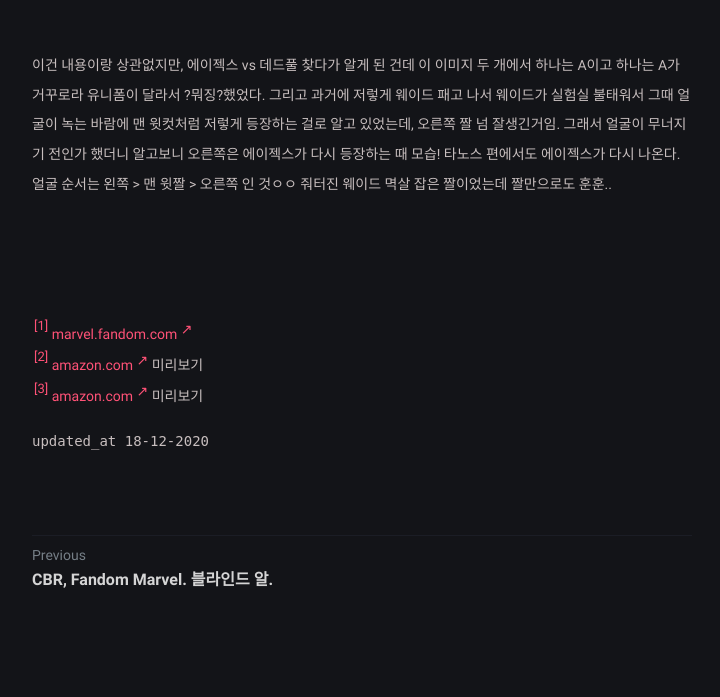
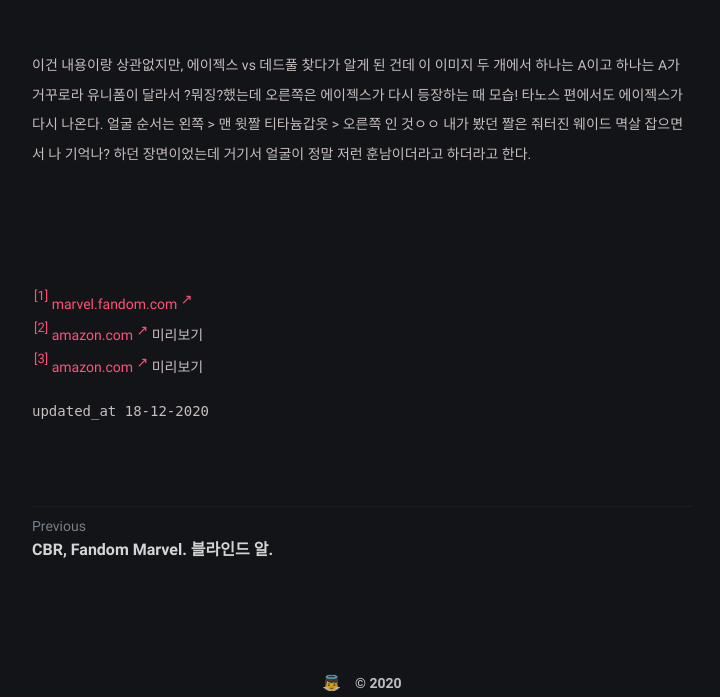
Before and after one commit to iwdstry/yeieje, a Jekyll site: the page built from _posts/2020-12-18-ajax-review.md, in a window 1280 px wide and 900 px high, scrolled down 4749 px, cut to the strip 203-900 px from the top of the window. Shown: the whole strip, without its empty margins (278-998 px from the left). Built offline with Jekyll 4.4.1, drawn with Linux system fonts in a browser that asks for light colours; some web fonts are replaced.

Commit message:
Update 2020-12-18-ajax-review.md

```diff
--- a/_posts/2020-12-18-ajax-review.md
+++ b/_posts/2020-12-18-ajax-review.md
@@ -84,7 +84,7 @@ tag: [REVIEW]
 <br/><br/><center><img src="https://www.liveabout.com/thmb/swFjBIlpa7cffoErIk6Y9rqTUiM=/900x0/filters:no_upscale():max_bytes(150000):strip_icc():format(webp)/DeadpoolandAjaxbySteveHarrisReggieJonesandChrisSotomayor-56a5420e3df78cf772875ac2.jpg" alt="francis" height="200"> <img src="https://vignette.wikia.nocookie.net/marveldatabase/images/c/cd/Francis_Fanny_%28Earth-616%29_from_Deadpool_vs._Thanos_Vol_1_1_001.jpg/revision/latest/scale-to-width-down/343?cb=20170126040425" alt="francis" height="200"></center>
 
 
-<br/><small><small>이건 내용이랑 상관없지만, 에이젝스 vs 데드풀 찾다가 알게 된 건데 이 이미지 두 개에서 하나는 A이고 하나는 A가 거꾸로라 유니폼이 달라서 ?뭐징?했었다. 그리고 과거에 저렇게 웨이드 패고 나서 웨이드가 실험실 불태워서 그때 얼굴이 녹는 바람에 맨 윗컷처럼 저렇게 등장하는 걸로 알고 있었는데, 오른쪽 짤 넘 잘생긴거임. 그래서 얼굴이 무너지기 전인가 했더니 알고보니 오른쪽은 에이젝스가 다시 등장하는 때 모습! 타노스 편에서도 에이젝스가 다시 나온다. 얼굴 순서는 왼쪽 > 맨 윗짤 > 오른쪽 인 것ㅇㅇ 줘터진 웨이드 멱살 잡은 짤이었는데 짤만으로도 훈훈.. </small></small>
+<br/><small><small>이건 내용이랑 상관없지만, 에이젝스 vs 데드풀 찾다가 알게 된 건데 이 이미지 두 개에서 하나는 A이고 하나는 A가 거꾸로라 유니폼이 달라서 ?뭐징?했는데 오른쪽은 에이젝스가 다시 등장하는 때 모습! 타노스 편에서도 에이젝스가 다시 나온다. 얼굴 순서는 왼쪽 > 맨 윗짤 티타늄갑옷 > 오른쪽 인 것ㅇㅇ 내가 봤던 짤은 줘터진 웨이드 멱살 잡으면서 나 기억나? 하던 장면이었는데 거기서 얼굴이 정말 저런 훈남이더라고 하더라고 한다. </small></small>
 
 <br/>
 <br/><br/>
```
